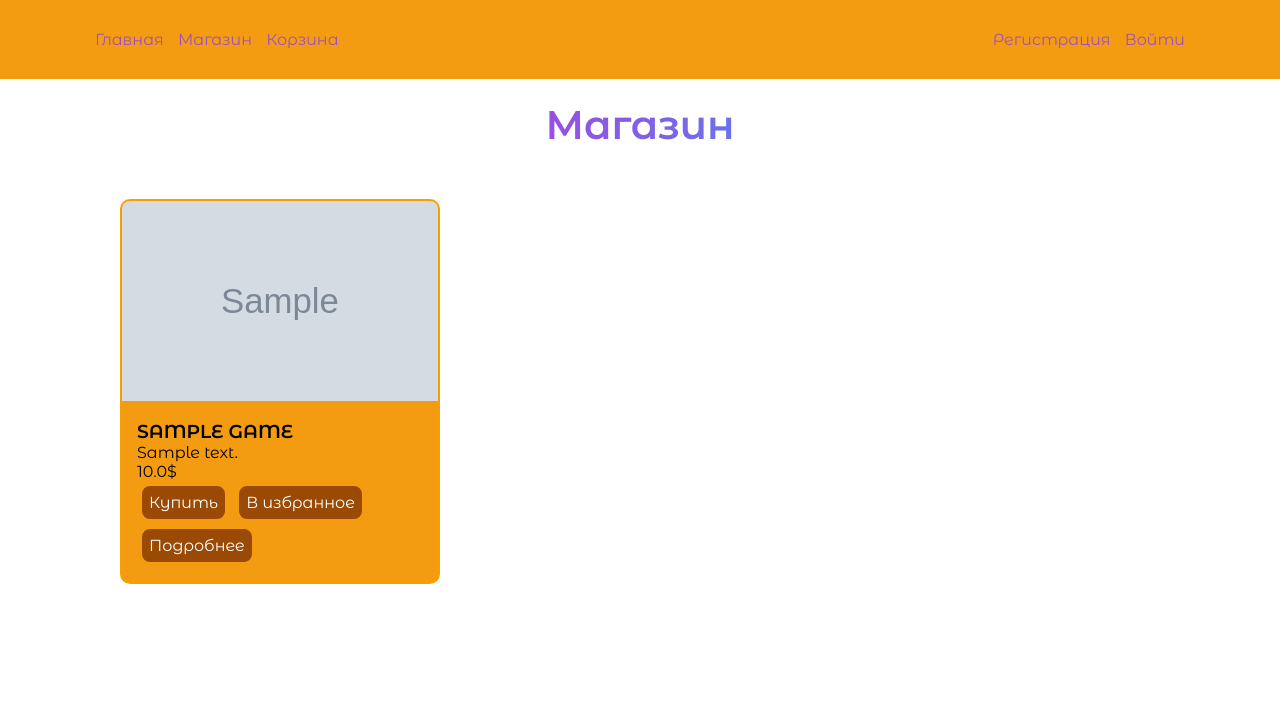
After one commit to SergeyTutunnikov/gameshop, a Django app: page /shop/ in a window 1280 px wide. The commit adds this page. Shown: the top 713 px of the page. Run offline with Django 4.2, Linux system fonts and the light colour scheme; tables that the repository leaves empty hold one stand-in row (values such as "Sample post"); grey boxes marked "Sample" are stand-in pictures.

Commit message:
finished shop page

```diff
--- a/e_shop/urls.py
+++ b/e_shop/urls.py
@@ -2,9 +2,10 @@ from django.contrib import admin
 from django.urls import path
 from django.conf.urls.static import static
 from django.conf import settings
-from pages.views import home_page
+from pages.views import home_page,ShopPage
 
 urlpatterns = [
     path('admin/', admin.site.urls),
-    path('',home_page)
+    path('',home_page),
+    path('shop/',ShopPage.as_view(),name='shop')
 ]+static(settings.MEDIA_URL,document_root=settings.MEDIA_ROOT)
--- a/pages/static/css/style.css
+++ b/pages/static/css/style.css
@@ -11,3 +11,64 @@ ul{
 a{
     text-decoration: none;
 }
+.menu{
+    position:fixed;
+    top:0;
+    left:0;
+    width:100%;
+    padding:30px;
+    background:#f39c12;
+}
+.menu_content{
+    display: flex;
+    justify-content:space-between ;
+}
+.menu a{
+    padding:5px;
+    color:#a051bf;
+}
+main{
+    padding: 100px 0;
+}
+.container{
+    max-width:1100px;
+    margin:0 auto;
+}
+h1{
+    text-align: center;
+    font-size: 40px;
+    background-image: linear-gradient(to left, #04c0ff, #ff00d0);
+    color: transparent;
+    background-clip: text;
+    -webkit-background-clip: text;
+    margin-bottom: 20px;
+}
+.game{
+    width:320px;
+    background: #f39c12;
+    border-radius: 10px;
+    border:2px solid rgb(246, 160, 0);
+    overflow: hidden;
+    margin:30px;
+}
+.game_content{
+    padding: 15px;;
+}
+.game img{
+    width: 100%;
+    height: 200px;
+    object-fit: cover;
+}
+.btns a{
+    background: rgb(154, 74, 4);
+    color:white;
+    border:2px solid rgb(154,74,4);
+    border-radius: 8px;
+    padding: 5px;
+    margin: 5px;
+    display: inline-block;
+}
+.shop{
+    display: flex;
+    flex-wrap: wrap;
+}
--- a/pages/templates/menu.html
+++ b/pages/templates/menu.html
@@ -1,13 +1,13 @@
 <nav class="menu">
-    <div class="container">
+    <div class="container menu_content">
         <div class="left">
-            <a href="">Home</a>
-            <a href="">Shop</a>
-            <a href="">Cart</a>
+            <a href="">Главная</a>
+            <a href="{%url 'shop'%}">Магазин</a>
+            <a href="">Корзина</a>
         </div>
         <div class="right">
-            <a href="">Sign Up</a>
-            <a href="">Sign In</a>
+            <a href="">Регистрация</a>
+            <a href="">Войти</a>
         </div>
     </div>
 </nav>
--- /dev/null
+++ b/pages/templates/shop.html
@@ -0,0 +1,24 @@
+{% extends 'base.html' %}
+{% block title %}
+Gaming shop
+{% endblock title %}
+{% block content %}
+<h1>Магазин</h1>
+<div class="shop">
+    {%for game in games%}
+        <div class="game">
+            <img src="{{game.image.url}}" alt="Nope~">
+            <div class="game_content">
+                <h3>{{game.title|upper}}</h3>
+                <p>{{game.description|truncatewords:10}}</p>
+                <p>{{game.price}}$</p>
+                <div class="btns">
+                    <a href="">Купить</a>
+                    <a href="">В избранное</a>
+                    <a href="">Подробнее</a>
+                </div>
+            </div>
+        </div>
+    {%endfor%}
+</div>
+{% endblock content %}
--- a/pages/views.py
+++ b/pages/views.py
@@ -1,5 +1,11 @@
 from django.shortcuts import render
-
+from products.models import Game
+from django.views.generic import ListView
 # Create your views here.
 def home_page(request):
     return render(request,'home.html')
+
+class ShopPage(ListView):
+    template_name="shop.html"
+    model=Game
+    context_object_name="games"
```
